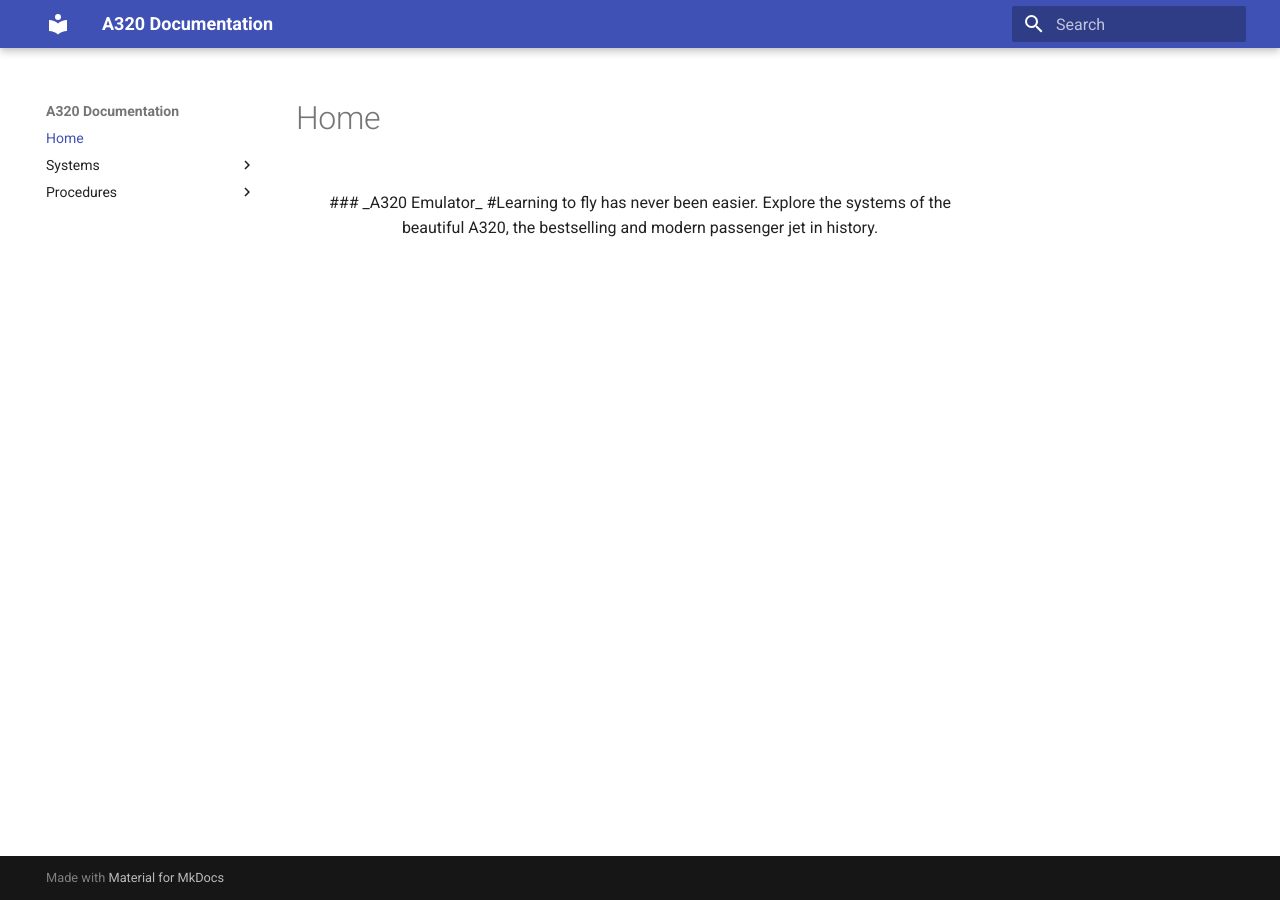
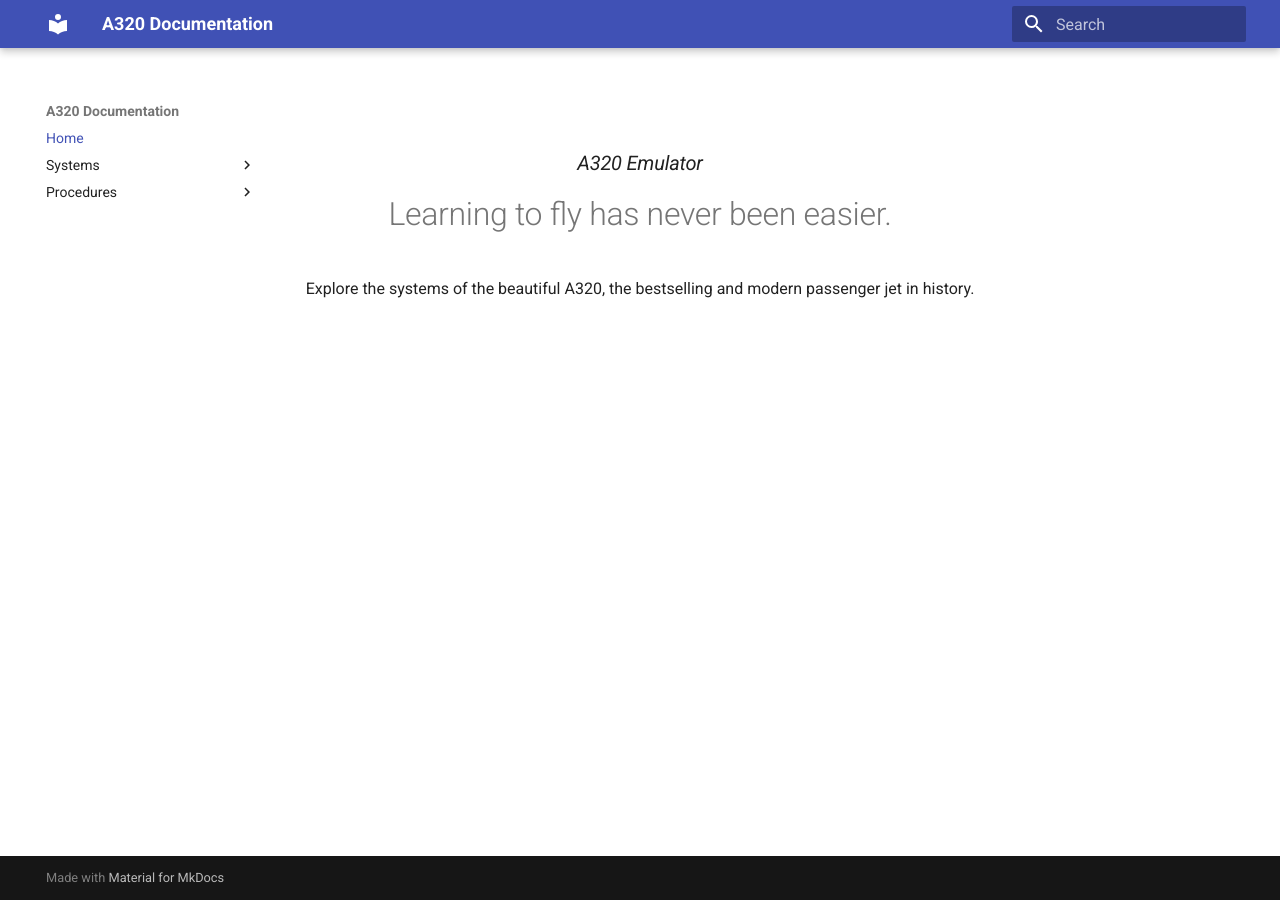
Before and after one commit to danhuaflx-56/A320-emulator, an MkDocs documentation site: the page built from docs/index.md, in a window 1280 px wide. Built offline with MkDocs 1.6.1 and Material for MkDocs 9.7.7, drawn with Linux system fonts in a browser that asks for light colours.

```diff
--- a/docs/index.md
+++ b/docs/index.md
@@ -1,6 +1,5 @@
 <div style="text-align: center; margin-top: 50px;">
-### _A320 Emulator_
-
-#Learning to fly has never been easier.
-Explore the systems of the beautiful A320, the bestselling and modern passenger jet in history.
+  <h3><em>A320 Emulator</em></h3>
+  <h1>Learning to fly has never been easier.</h1>
+  <p>Explore the systems of the beautiful A320, the bestselling and modern passenger jet in history.</p>
 </div>
```
